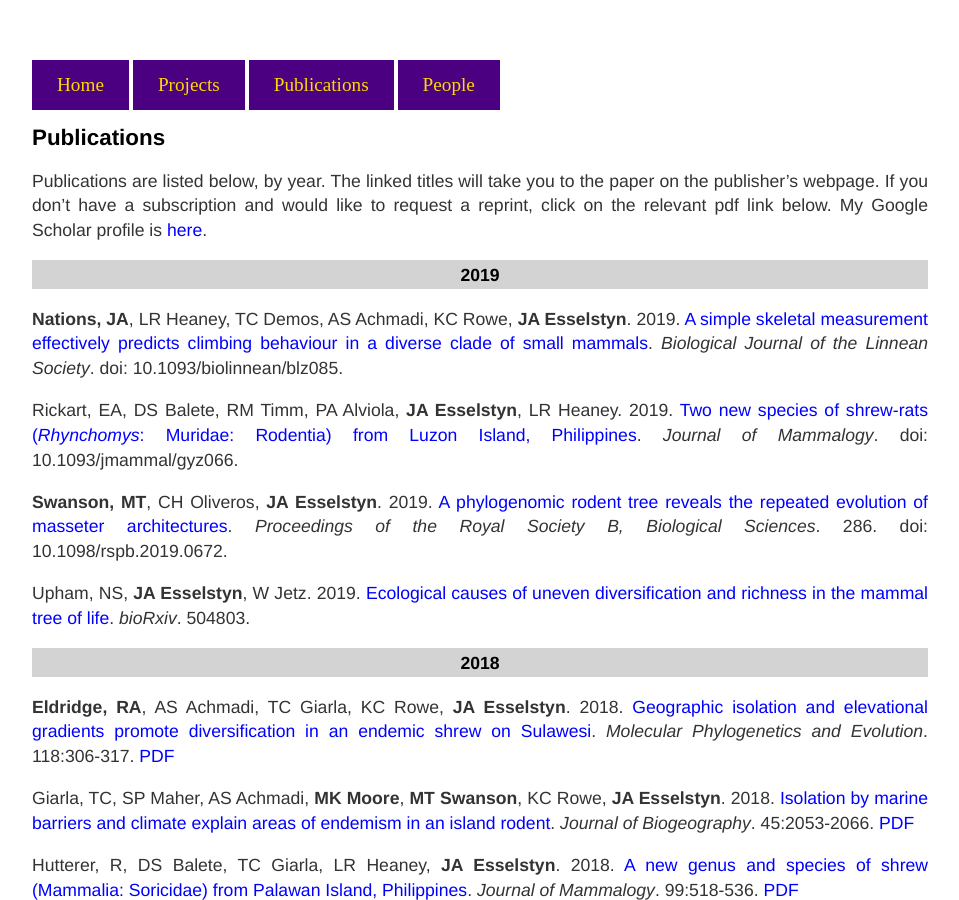
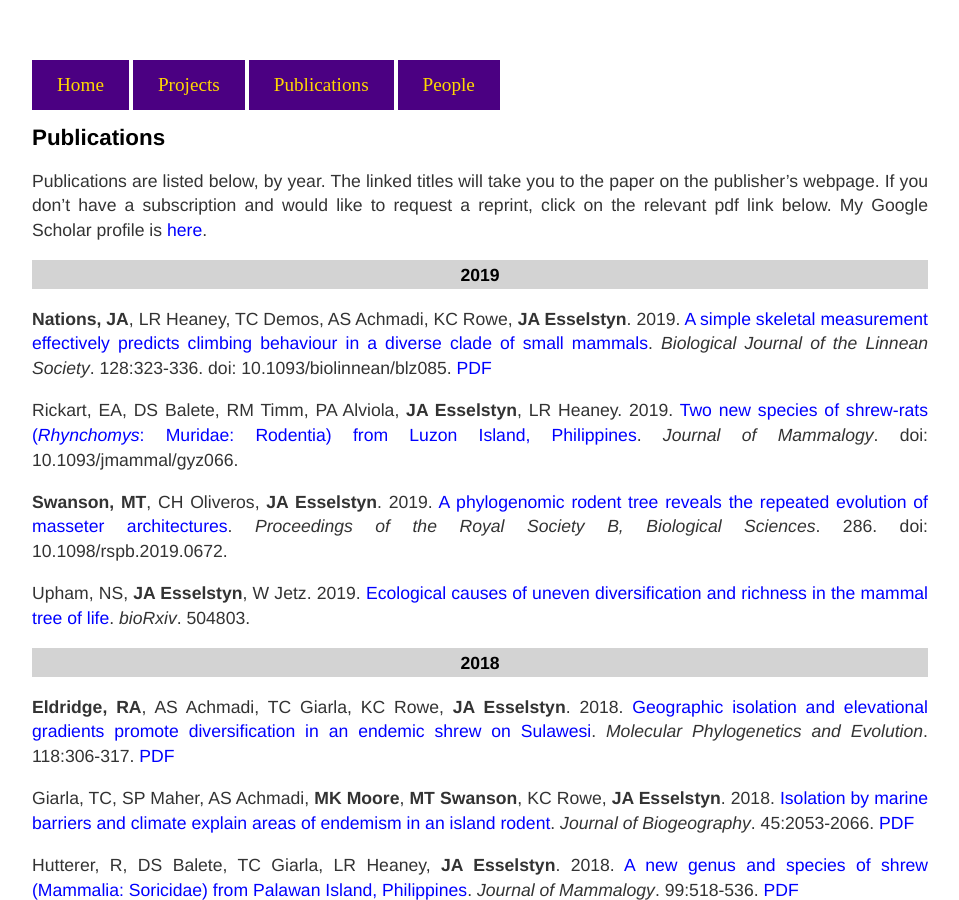
Before and after one commit to esselstyn/esselstyn.github.io, a Jekyll site: the page built from publications.md, in a window 1280 px wide and 900 px high. Shown: the whole window, without its empty margins (160-1119 px from the left). Built offline with Jekyll 4.4.1, drawn with Linux system fonts in a browser that asks for light colours.

Commit message:
updated publications

```diff
--- a/publications.md
+++ b/publications.md
@@ -7,7 +7,7 @@
 Publications are listed below, by year. The linked titles will take you to the paper on the publisher's webpage. If you don't have a subscription and would like to request a reprint, click on the relevant pdf link below. My Google Scholar profile is [here](https://scholar.google.com/citations?user=8p7eEcAAAAAJ&hl=en).
 
 ### 2019
-**Nations, JA**, LR Heaney, TC Demos, AS Achmadi, KC Rowe, **JA Esselstyn**. 2019. [A simple skeletal measurement effectively predicts climbing behaviour in a diverse clade of small mammals](https://doi.org/10.1093/biolinnean/blz085). _Biological Journal of the Linnean Society_. doi: 10.1093/biolinnean/blz085.
+**Nations, JA**, LR Heaney, TC Demos, AS Achmadi, KC Rowe, **JA Esselstyn**. 2019. [A simple skeletal measurement effectively predicts climbing behaviour in a diverse clade of small mammals](https://doi.org/10.1093/biolinnean/blz085). _Biological Journal of the Linnean Society_. 128:323-336. doi: 10.1093/biolinnean/blz085. [PDF](publications/2019/Nations-2019.pdf)
 
 Rickart, EA, DS Balete, RM Timm, PA Alviola, **JA Esselstyn**, LR Heaney. 2019. [Two new species of shrew-rats (_Rhynchomys_: Muridae: Rodentia) from Luzon Island, Philippines](https://doi.org/10.1093/jmammal/gyz066). _Journal of Mammalogy_. doi: 10.1093/jmammal/gyz066.
 
```
Also changed, not shown: 2 other files.
